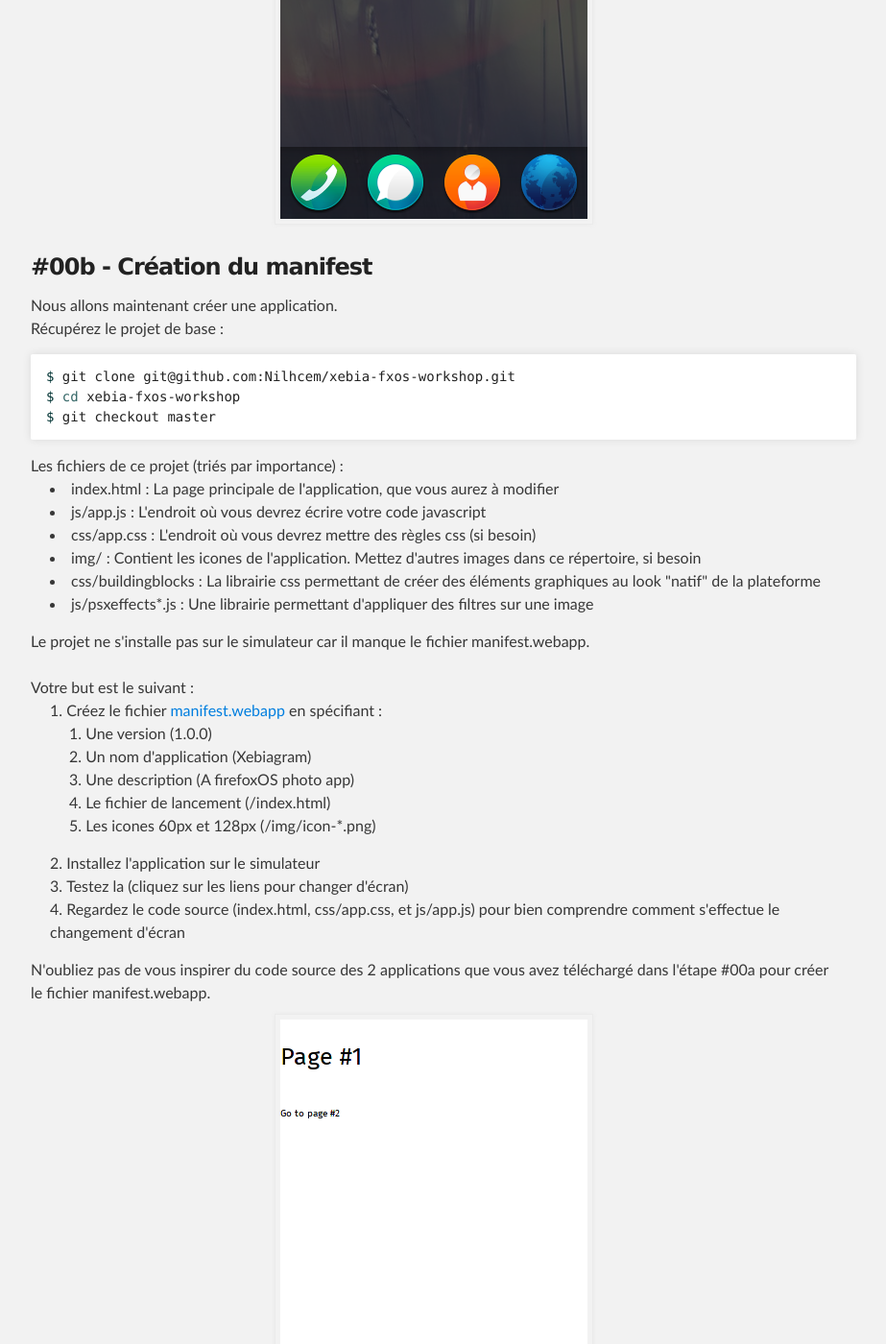
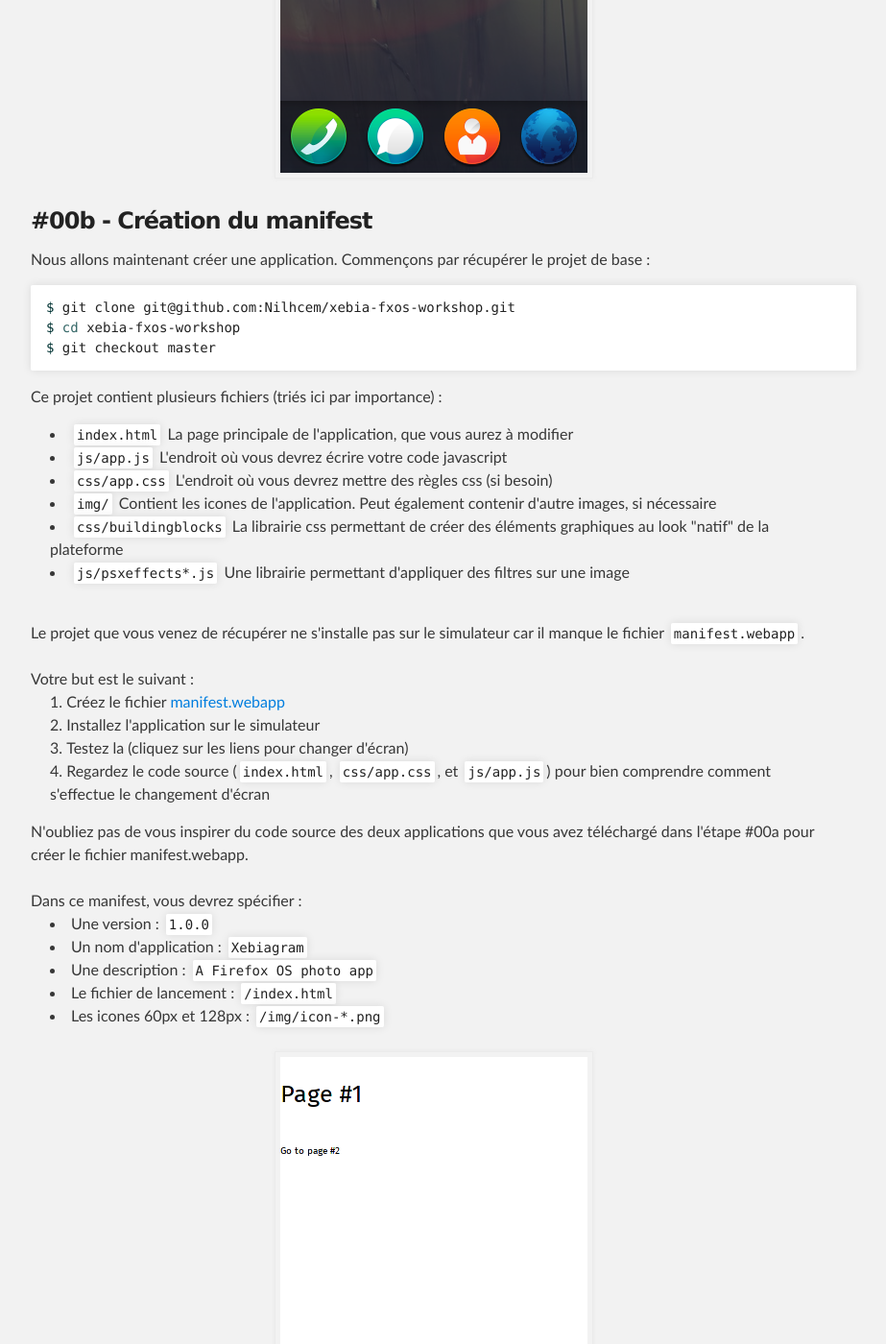
Before and after one commit to Nilhcem/xebia-fxos-workshop, a Jekyll site: the page built from index.html, in a window 1280 px wide and 1400 px high, scrolled down 745 px. Shown: the whole window at 96% size, without its empty margins (188-1111 px from the left). Built offline with Jekyll 4.4.1, drawn with Linux system fonts in a browser that asks for light colours; Markdown is read by kramdown in place of the engine named in the settings; some of the changed text lies outside the part shown.

Commit message:
Proofreading changes

```diff
--- a/index.html
+++ b/index.html
@@ -4,18 +4,16 @@ layout: main
 ---
 
 <p>
-Dans ce workshop, vous allez créer une application à la <em>Instagram</em> permettant d'appliquer des filtres sur des photos, et de les partager.<br />
+Durant ce workshop, vous allez découvrir Firefox OS, et créer une application à la <em>Instagram</em> permettant d'appliquer des filtres sur des photos pouvant être partagées.<br />
 </p>
 
 <h3>#00a - Premiers pas avec Firefox OS</h3>
 <p>
 <ol>
-  <li>Installez le simulateur et amusez vous avec Firefox OS <em>(testez ce que vous voulez, prenez le temps de vous familiariser avec le système)</em></li>
-  <li>Installez l'application <a href="https://github.com/robnyman/Firefox-OS-Boilerplate-App">Firefox OS Boilerplate</a> et lancez-la</li>
-  <li>Installez l'application <a href="https://github.com/buildingfirefoxos/Building-Blocks">Building Blocks</a> et essayez-la également</li>
+  <li>Installez le simulateur (<a href="https://support.mozilla.org/en-US/kb/how-set-firefox-os-desktop-build">link</a>) et amusez vous avec Firefox OS <em>(testez ce que vous voulez, prenez le temps de vous familiariser avec le système)</em></li>
+  <li>Installez l'application <a href="https://github.com/robnyman/Firefox-OS-Boilerplate-App">Firefox OS Boilerplate</a> et lancez la</li>
+  <li>Installez l'application <a href="https://github.com/buildingfirefoxos/Building-Blocks">Building Blocks</a> et essayez la également.</li>
 </ol>
-
-À la fin de cette étape, vous devriez avoir un bon aperçu de ce qui est possible de faire facilement avec Firefox OS. Vous savez également comment lancer le simulateur et installer une application<br />
 
 <center><img src="images/step-00a.png" /></center>
 
@@ -24,8 +22,7 @@ Dans ce workshop, vous allez créer une application à la <em>Instagram</em> per
 <h3>#00b - Création du manifest</h3>
 
 <p>
-Nous allons maintenant créer une application.<br />
-Récupérez le projet de base :
+Nous allons maintenant créer une application. Commençons par récupérer le projet de base :
 
 {% highlight bash %}
 $ git clone git@github.com:Nilhcem/xebia-fxos-workshop.git
@@ -34,35 +31,37 @@ $ git checkout master
 {% endhighlight %}
 </p>
 
-Les fichiers de ce projet (triés par importance) :<br />
+<p>
+Ce projet contient plusieurs fichiers (triés ici par importance) :<br />
 <ul>
-  <li>index.html : La page principale de l'application, que vous aurez à modifier</li>
-  <li>js/app.js : L'endroit où vous devrez écrire votre code javascript</li>
-  <li>css/app.css : L'endroit où vous devrez mettre des règles css (si besoin)</li>
-  <li>img/ : Contient les icones de l'application. Mettez d'autres images dans ce répertoire, si besoin</li>
-  <li>css/buildingblocks : La librairie css permettant de créer des éléments graphiques au look "natif" de la plateforme</li>
-  <li>js/psxeffects*.js : Une librairie permettant d'appliquer des filtres sur une image</li>
+  <li><code>index.html</code> La page principale de l'application, que vous aurez à modifier</li>
+  <li><code>js/app.js</code> L'endroit où vous devrez écrire votre code javascript</li>
+  <li><code>css/app.css</code> L'endroit où vous devrez mettre des règles css (si besoin)</li>
+  <li><code>img/</code> Contient les icones de l'application. Peut également contenir d'autre images, si nécessaire</li>
+  <li><code>css/buildingblocks</code> La librairie css permettant de créer des éléments graphiques au look "natif" de la plateforme</li>
+  <li><code>js/psxeffects*.js</code> Une librairie permettant d'appliquer des filtres sur une image</li>
 </ul>
+</p><br />
 
-Le projet ne s'installe pas sur le simulateur car il manque le fichier <b>manifest.webapp</b>.<br /><br />
+Le projet que vous venez de récupérer ne s'installe pas sur le simulateur car il manque le fichier <code>manifest.webapp</code>.<br /><br />
 Votre but est le suivant :<br />
 
 <ol>
-  <li>Créez le fichier <a href="https://developer.mozilla.org/en-US/Apps/Developing/Manifest">manifest.webapp</a> en spécifiant :
-    <ul>
-      <li>Une version (1.0.0)</li>
-      <li>Un nom d'application (Xebiagram)</li>
-      <li>Une description (A firefoxOS photo app)</li>
-      <li>Le fichier de lancement (/index.html)</li>
-      <li>Les icones 60px et 128px (/img/icon-*.png)</li>
-    </ul>
-  </li>
+  <li>Créez le fichier <a href="https://developer.mozilla.org/en-US/Apps/Developing/Manifest">manifest.webapp</a></li>
   <li>Installez l'application sur le simulateur</li>
   <li>Testez la (cliquez sur les liens pour changer d'écran)</li>
-  <li>Regardez le code source (index.html, css/app.css, et js/app.js) pour bien comprendre comment s'effectue le changement d'écran</li>
+  <li>Regardez le code source (<code>index.html</code>, <code>css/app.css</code>, et <code>js/app.js</code>) pour bien comprendre comment s'effectue le changement d'écran</li>
 </ol>
 
-N'oubliez pas de vous inspirer du code source des 2 applications que vous avez téléchargé dans l'étape #00a pour créer le fichier manifest.webapp.
+N'oubliez pas de vous inspirer du code source des deux applications que vous avez téléchargé dans l'étape #00a pour créer le fichier manifest.webapp.<br /><br />
+Dans ce manifest, vous devrez spécifier :
+<ul>
+  <li>Une version : <code>1.0.0</code></li>
+  <li>Un nom d'application : <code>Xebiagram</code></li>
+  <li>Une description : <code>A Firefox OS photo app</code></li>
+  <li>Le fichier de lancement : <code>/index.html</code></li>
+  <li>Les icones 60px et 128px : <code>/img/icon-*.png</code></li>
+</ul>
 
 <center><img src="images/step-00b.png" /></center>
 
@@ -71,10 +70,10 @@ N'oubliez pas de vous inspirer du code source des 2 applications que vous avez t
 <h3>#01 - Ajout d'un header (ActionBar)</h3>
 
 <p>
-Nous allons ajouter un header (la barre orangée en haut de l'écran) sur les 2 écrans.<br />
+Nous allons maintenant ajouter un header (la barre orangée en haut) sur chaque écran.<br />
 <ul>
   <li>Sur le premier écran, il y aura uniquement le nom de l'application.</li>
-  <li>Sur le second écran, il y aura un bouton retour (qui doit fonctionner), un libellé ("Edit photo"), et deux boutons "Edit" et "Share" (pas besoin de logique métier pour l'instant).</li>
+  <li>Sur le second écran, il y aura un bouton retour (qui doit fonctionner), un libellé ("Edit photo"), et deux boutons "Edit" et "Share" (qui n'ont pas besoin de logique métier pour l'instant).</li>
 </ul>
 
 N'hésitez pas à consulter <a href="http://buildingfirefoxos.com/building-blocks/headers.html">la documentation</a> pour savoir comment créer un header et pour choisir <a href="http://buildingfirefoxos.com/building-blocks/primary-actions.html">quelle icone</a> afficher.
@@ -87,12 +86,13 @@ N'hésitez pas à consulter <a href="http://buildingfirefoxos.com/building-block
 
 
 
-<h3>#02 - Ajout d'une Web Activity (pick image)</h3>
+<h3>#02 - Écran principal et sélection d'image</h3>
 
 <p>
+On passe aux choses sérieuses !<br />
 Le but de cette étape est d'ajouter un bouton "Pick image" qui lancera une Web Activity permettant à l'utilisateur de sélectionner une image.<br />
-Une fois l'image sélectionnée, l'application doit passer automatiquement à l'écran #2 et afficher l'image.<br />
-Sur le premier écran, il y aura aussi un bouton "About" qui affichera une dialog (<a href="http://www.w3schools.com/jsref/met_win_alert.asp">un simple alert</a> contenant le texte : "Hands-on Firefox OS\nXKE 2013").<br /><br />
+Une fois l'image sélectionnée, l'application doit passer automatiquement à l'écran #2 et afficher l'image choisie.<br />
+Sur le premier écran, il y aura également un bouton "About" qui affichera une dialog (<a href="http://www.w3schools.com/jsref/met_win_alert.asp">un simple alert</a>) contenant le texte que vous voulez.<br /><br />
 
 Vous devrez regarder le code source de l'application <a href="https://github.com/robnyman/Firefox-OS-Boilerplate-App/blob/gh-pages/js/webapp.js">Firefox OS Boilerplate</a> (ou <a href="https://hacks.mozilla.org/2013/01/introducing-web-activities/">la documentation officielle</a>) pour voir comment implémenter cette Web Activity.
 </p>
@@ -106,10 +106,9 @@ Vous devrez regarder le code source de l'application <a href="https://github.com
 
 
 
-<h3>#03 - Ajout d'effets visuels sur la photo</h3>
+<h3>#03 - Ajout d'effets visuels sur la photo sélectionnée</h3>
 
-<p>
-Dans le second écran de notre application, il faut maintenant afficher une <a href="http://buildingfirefoxos.com/building-blocks/action-menu.html">dialog de sélection</a> du filtre à appliquer sur la photo lorsque l'utilisateur cliquera sur le bouton "Edit" de l'ActionBar.<br />
+Lorsque l'utilisateur clique sur le bouton "Edit" dans le second écran de notre application, une <a href="http://buildingfirefoxos.com/building-blocks/action-menu.html">dialog de sélection</a> listant les filtres disponibles qui peuvent être appliqués sur la photo doit apparaître.<br /><br />
 L'utilisateur pourra choisir parmi les effets suivants :
 <ul>
   <li>sepia</li>
@@ -121,15 +120,16 @@ L'utilisateur pourra choisir parmi les effets suivants :
   <li>mirrorleft2right</li>
 </ul>
 
-Chaque action lancera une fonction qui appliquera un filtre sur une image.<br />
-La librarie appliquant un filtre à besoin d'un élément <code>&lt;canvas&gt;</code>.
-C'est cet élément qui contiendra l'image modifiée avec filtre.
-Il faut donc rajouter un tag canvas dans le 2me écran de notre application, en plus de l'élément contenant l'image de base :
+Chaque action lancera une fonction qui appliquera un filtre sur une image.<br /><br />
+
+La librarie permettant d'appliquer un filtre sur une image à besoin d'un élément <code>&lt;canvas&gt;</code>.
+C'est cet élément qui contiendra l'image modifiée avec le filtre sélectionné.
+Il faut donc rajouter un tag <code>&lt;canvas&gt;</code> dans le second écran de notre application, en plus de l'élément contenant l'image de base :
 
 {% highlight html %}
 <canvas id="canvas-image" class="hidden">Your browser does not support the HTML5 canvas tag.</canvas>
 {% endhighlight %}
-</p>
+</p><br />
 
 <p>
 L'idée est la suivante : Le 2me écran de l'application contient une <code>&lt;img&gt;</code> et un <code>&lt;canvas&gt;</code>.<br />
@@ -164,13 +164,14 @@ performEffect(type, orig, canvas);
   <img src="images/step-03b.png" />
 </center>
 
+<p>À vos claviers (et bon courage ! C'est l'étape qui prend le plus de temps, mais c'est aussi celle qui apporte le plus de valeur métier à votre application, non ?)</p>
 
 
 <h3>#04 - Partage de l'image modifiée</h3>
 
 <p>
-Il ne nous reste plus qu'à partager l'image modifiée.<br />
-Pour cela, on va encore une fois utiliser une WebActivity, et nous inspirer, de nouveau, du code de partage d'image de <a href="https://github.com/robnyman/Firefox-OS-Boilerplate-App/blob/gh-pages/js/webapp.js">Firefos OS Boilerplate</a>.
+Maintenant que l'image peut être modifiée, il ne nous reste plus qu'à ajouter l'option pour pouvoir partager cette image modifiée.<br />
+Pour cela, on va utiliser une WebActivity (en s'inspirant encore une fois du code de partage d'image de <a href="https://github.com/robnyman/Firefox-OS-Boilerplate-App/blob/gh-pages/js/webapp.js">Firefos OS Boilerplate</a>).<br />
 Pour tester que le tout fonctionne, essayez de partager l'image avec "Wallpaper" et cliquez sur "Set as wallpaper". Cliquez ensuite sur le bouton "Home" et admirez le résultat.
 </p>
 
```
Also changed, not shown: other parts of index.html (+2 -2 lines).
